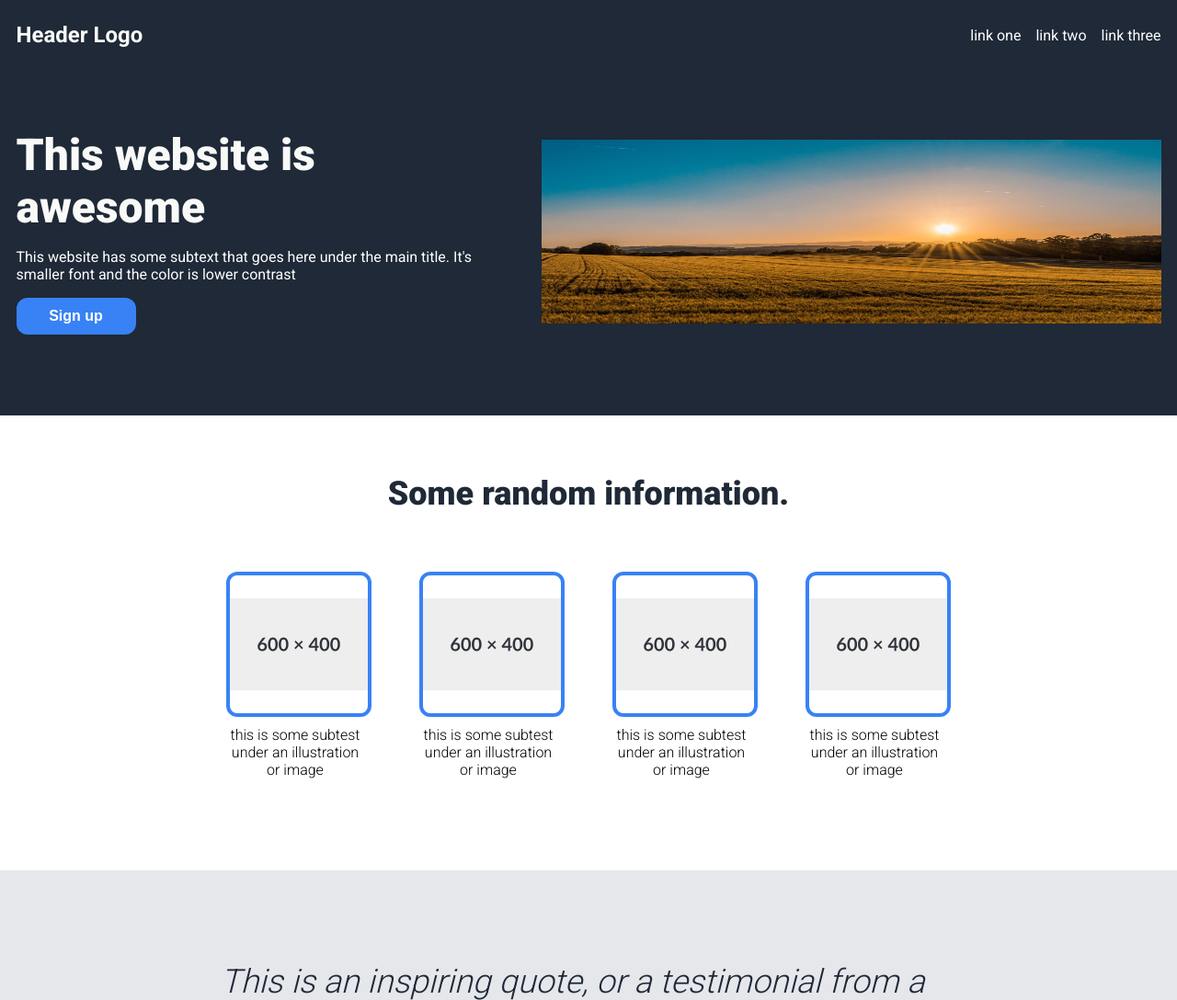
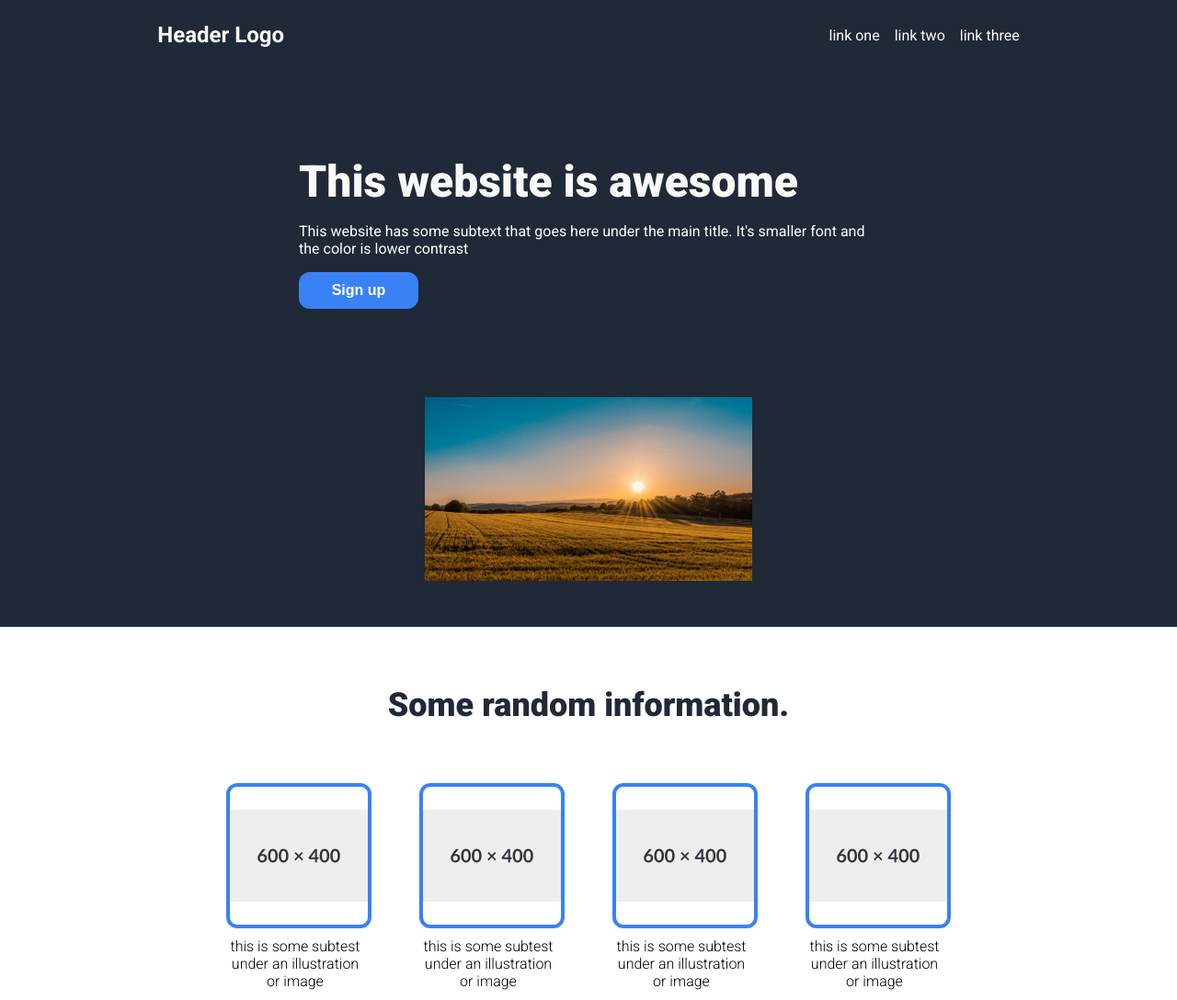
Before and after one commit to kikisam-22/TOP---Landing-Page, a plain HTML site: page index.html in a window 1280 px wide. Shown: the top 1088 px of the page at 92% size. Drawn offline with Linux system fonts and the light colour scheme.

Commit message:
Adding CSS style flex-shrink and wrap for the page to be more flexible.

```diff
--- a/style.css
+++ b/style.css
@@ -17,48 +17,50 @@ body{
     color : #ffffff;
     display: flex;
     flex-direction: column;
-    flex-wrap: wrap;
     padding-bottom : 50px;
 }
 
 .header{
     display: flex;
     align-items: center;
-    justify-content: space-between;
+    justify-content: space-around;
+    gap : 450px;
     padding-top : 24px;
     padding-bottom : 50px;
-    margin-left: auto;
-    margin-right: auto;
-    width: 1245px;
+    padding-left: 100px;
+    padding-right: 100px;
     flex-wrap: wrap;
 }
 
 .logo{
+    display: flex;
     font-size: 24px;
     color: #F9FAF8;
     font-weight: bold;
+    flex-shrink: 0 1 auto;
 }
 
 ul{
     display: flex;
     list-style-type: none;
     gap: 16px;
+    flex-wrap: wrap;
+    flex: 0 1 auto;
 }
 
 a{
     text-decoration: none;
     color : #ffffff;
-    flex-wrap : wrap;
 }
 
 .hero{
+    flex: auto;
     display: flex;
     align-items: center;
     justify-content: space-around;
     gap : 30px;
-    margin-left: auto ;
-    margin-right: auto;
-    width: 1245px;
+    padding: 0 325px;
+    flex-wrap: wrap;
 }
 
 .left-element{
@@ -68,10 +70,13 @@ a{
     flex-wrap: wrap;
     gap: 16px;
     height: 300px;
+    flex : auto;
 }
 
 .hero img{
-    width: 1000px;
+    display: flex;
+    flex-shrink: 0 1 auto;
+    max-width: 1000px;
     height: 200px;
 }
 
@@ -115,6 +120,7 @@ button{
 }
 
 .information-container{
+    flex-wrap: wrap;
     display: flex;
     justify-content: center;
     gap : 52px;
@@ -141,15 +147,19 @@ button{
     background-color: #E5E7EB;
     display: flex;
     flex-direction: column;
+    flex: auto;
+    width: auto;
 }
 
 .quote p{
+    display: flex;
+    flex-wrap: wrap;
     font-size: 36px;
     color: #1F2937;
     font-style: italic;
     font-weight: lighter;
     margin: 0 auto;
-    width: 800px;
+    max-width: 800px;
 }
 
 .author{
@@ -162,7 +172,7 @@ button{
 .card{
     border-radius: 12px;
     margin: 100px auto;
-    width: 1000px;
+    max-width: 1000px;
     background-color: #3882F6 ;
     padding: 15px 20px;
     display: flex;
@@ -170,6 +180,7 @@ button{
     justify-content: center;
     gap: 150px;
     padding : 40px 50px;
+    flex-shrink: 0 1 auto;
 }
 
 .card div{
@@ -183,6 +194,8 @@ button{
 
 
 .card button{
+    display: flex;
+    flex-wrap: nowrap;
     border: 2px solid #ffffff;
 }
 
```
